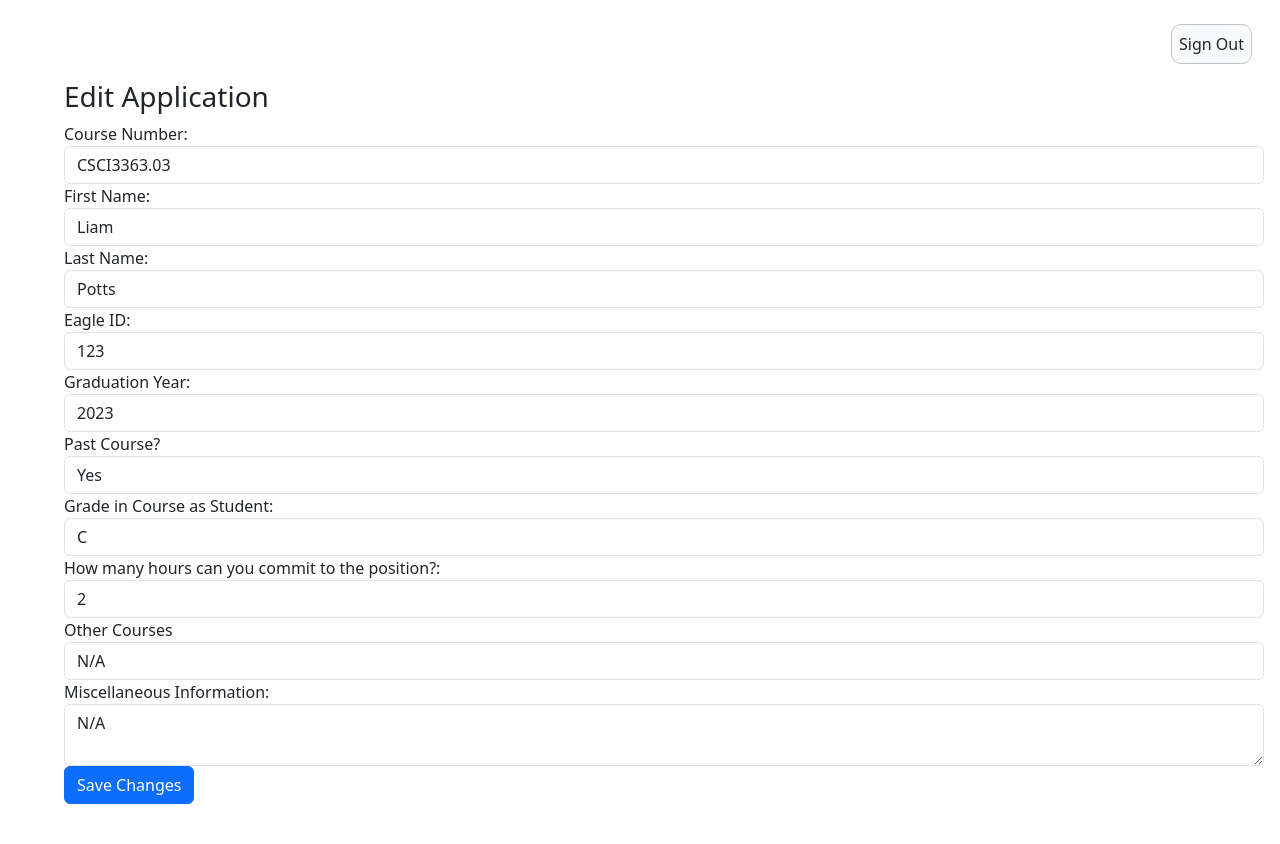
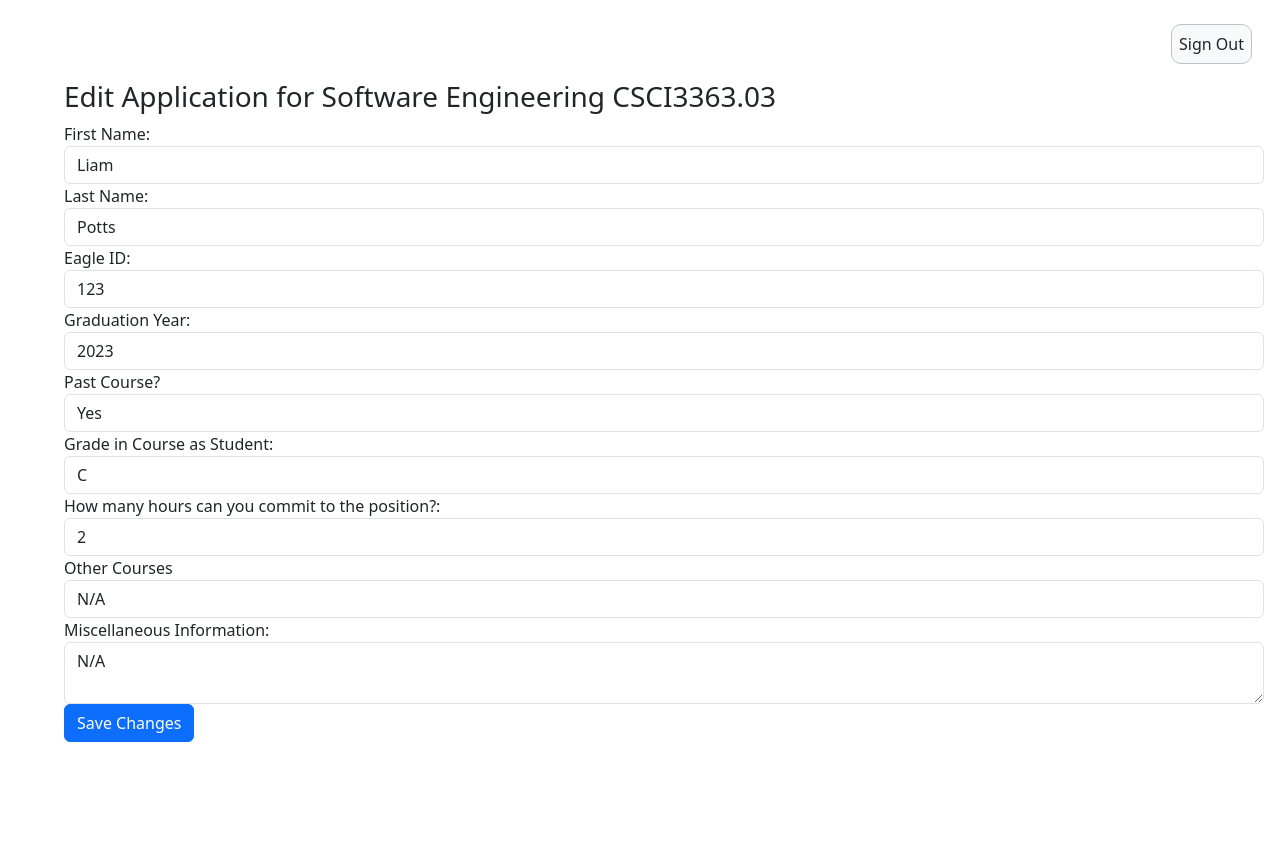
Before and after one commit to CSCI3356Spring2023/TechSupport, a Django app: page /edit_application/1/ in a window 1280 px wide. After the commit the page ends 742 px from the top, so only its background shows below. Run offline with Django 4.2, Linux system fonts and the light colour scheme; data comes from the database, SQL or seed files in the repository; both versions use the stored data as it was after the commit.

Commit message:
course name and number now shows up in edit_application

```diff
--- a/TA/studentSummary/views.py
+++ b/TA/studentSummary/views.py
@@ -38,7 +38,6 @@ def edit_application(request, application_id):
     application = get_object_or_404(Application, id=application_id)
     if request.method == "POST":
 
-        application.course_number = request.POST['course_number']
         application.first_name = request.POST['first_name']
         application.last_name = request.POST['last_name']
         application.eagle_id = request.POST['eagle_id']
--- a/TA/templates/edit_application.html
+++ b/TA/templates/edit_application.html
@@ -1,13 +1,10 @@
 {% extends 'appbase.html' %}
 
 {% block content %}
-  <h3>Edit Application</h3>
+  <h3>Edit Application for {{application.course_name}} {{application.course_number}}</h3>
   <form action="{% url 'edit_application' application.id %}" method="POST">
     {% csrf_token %}
     <div class="form-group">
-
-        <label for="course_name">Course Number:</label>
-        <input type="text" name="course_number" id="course_number" value="{{ application.course_number }}" class="form-control" required>
 
         <label for="course_name">First Name:</label>
         <input type="text" name="first_name" id="first_name" value="{{ application.first_name }}" class="form-control" required>
```
Also changed, not shown: TA/db.sqlite3.
